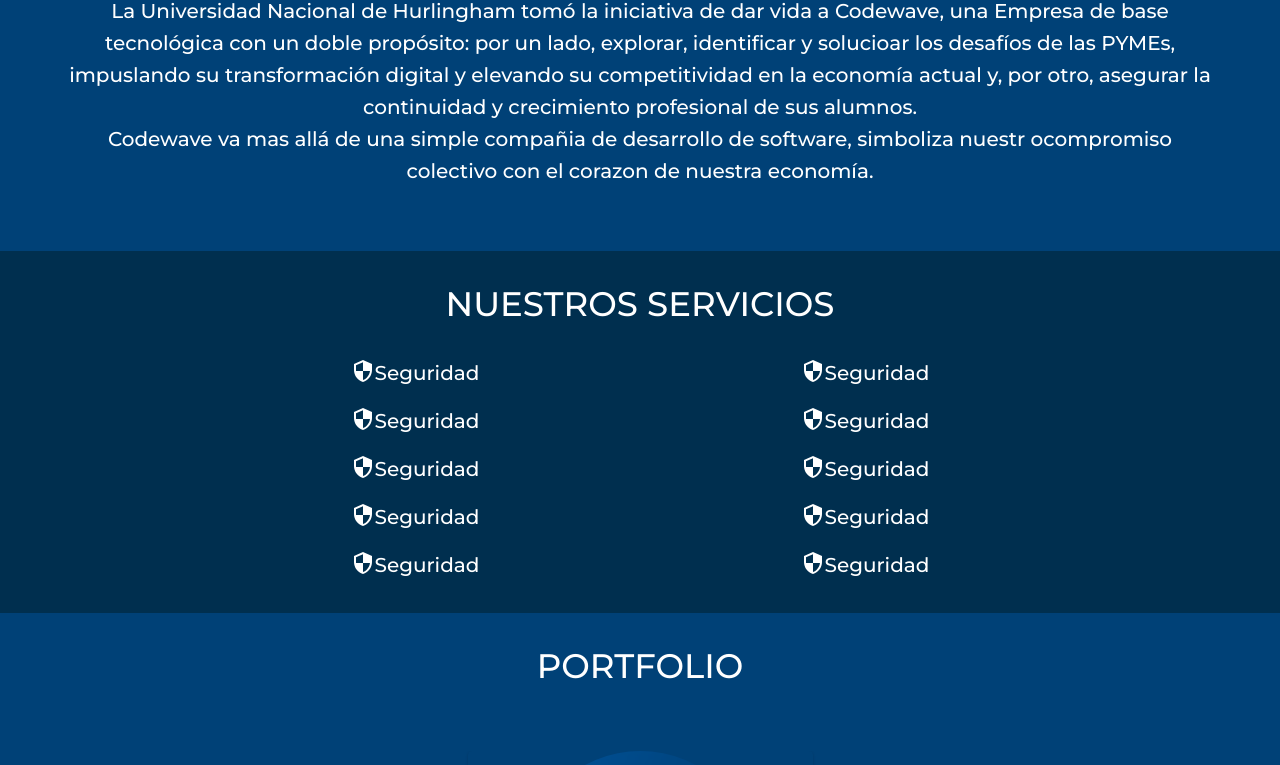
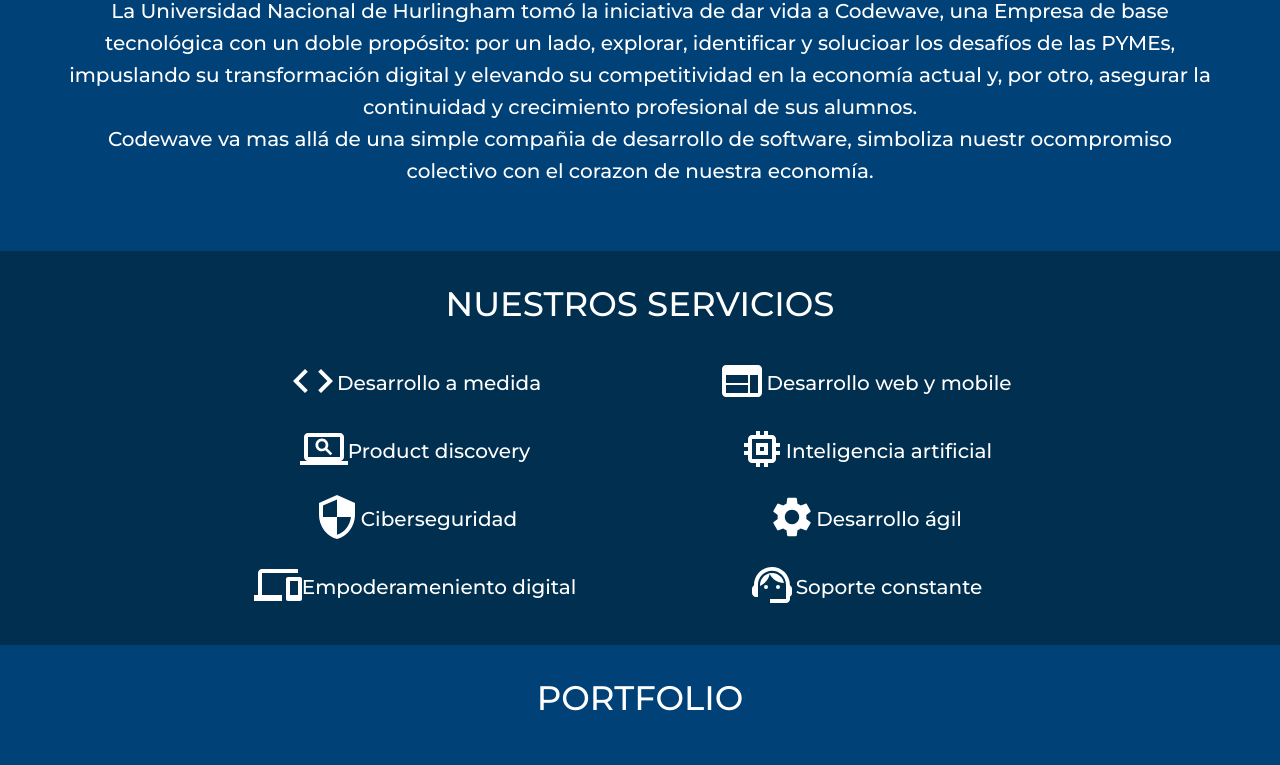
Before and after one commit to jyturrieta/codewave-www, a React (Create React App) app: page / in a window 1280 px wide. Shown: the part 529-1294 px from the top of the page. Built offline with nearby package versions, Linux system fonts and the light colour scheme.

Commit message:
agregados servicios

```diff
--- a/src/components/Servicios.jsx
+++ b/src/components/Servicios.jsx
@@ -1,6 +1,13 @@
 import React from "react";
 import { Box, Grid, Typography } from "@mui/material";
 import SecurityIcon from '@mui/icons-material/Security';
+import CodeIcon from '@mui/icons-material/Code';
+import WebIcon from '@mui/icons-material/Web';
+import SupportAgentIcon from '@mui/icons-material/SupportAgent';
+import SettingsIcon from '@mui/icons-material/Settings';
+import MemoryIcon from '@mui/icons-material/Memory';
+import DevicesIcon from '@mui/icons-material/Devices';
+import ScreenSearchDesktopIcon from '@mui/icons-material/ScreenSearchDesktop';
 
 
 const Servicios = () => {
@@ -18,11 +25,11 @@
                     <Grid item xs={12} sm={6} md={6}>
                         <Box display="flex" justifyContent="center" flexDirection="row" alignItems="center">
                             <Box>
-                                <SecurityIcon  color="white"/>
+                                <CodeIcon color="white" sx={{fontSize:"3rem"}}/>
                             </Box>
                             <Box>
                                 <Typography variant="h6" color="white.main">
-                                    Seguridad
+                                    Desarrollo a medida
                                 </Typography>
                             </Box>
                         </Box>
@@ -30,11 +37,11 @@
                     <Grid item xs={12} sm={6} md={6}>
                         <Box display="flex" justifyContent="center" flexDirection="row" alignItems="center">
                             <Box>
-                                <SecurityIcon  color="white"/>
+                                <WebIcon color="white" sx={{fontSize:"3rem"}}  />
                             </Box>
                             <Box>
                                 <Typography variant="h6" color="white.main">
-                                    Seguridad
+                                    Desarrollo web y mobile
                                 </Typography>
                             </Box>
 
@@ -43,11 +50,11 @@
                     <Grid item xs={12} sm={6} md={6}>
                         <Box display="flex" justifyContent="center" flexDirection="row" alignItems="center">
                             <Box>
-                                <SecurityIcon  color="white"/>
+                                <ScreenSearchDesktopIcon color="white" sx={{fontSize:"3rem"}} />
                             </Box>
                             <Box>
                                 <Typography variant="h6" color="white.main">
-                                    Seguridad
+                                    Product discovery
                                 </Typography>
                             </Box>
 
@@ -56,11 +63,11 @@
                     <Grid item xs={12} sm={6} md={6}>
                         <Box display="flex" justifyContent="center" flexDirection="row" alignItems="center">
                             <Box>
-                                <SecurityIcon  color="white"/>
+                                <MemoryIcon color="white" sx={{fontSize:"3rem"}} />
                             </Box>
                             <Box>
                                 <Typography variant="h6" color="white.main">
-                                    Seguridad
+                                    Inteligencia artificial
                                 </Typography>
                             </Box>
 
@@ -69,11 +76,11 @@
                     <Grid item xs={12} sm={6} md={6}>
                         <Box display="flex" justifyContent="center" flexDirection="row" alignItems="center">
                             <Box>
-                                <SecurityIcon  color="white"/>
+                                <SecurityIcon  color="white" sx={{fontSize:"3rem"}}/>
                             </Box>
                             <Box>
                                 <Typography variant="h6" color="white.main">
-                                    Seguridad
+                                    Ciberseguridad
                                 </Typography>
                             </Box>
 
@@ -82,11 +89,11 @@
                     <Grid item xs={12} sm={6} md={6}>
                         <Box display="flex" justifyContent="center" flexDirection="row" alignItems="center">
                             <Box>
-                                <SecurityIcon  color="white"/>
+                                <SettingsIcon color="white" sx={{fontSize:"3rem"}}/>
                             </Box>
                             <Box>
                                 <Typography variant="h6" color="white.main">
-                                    Seguridad
+                                    Desarrollo ágil
                                 </Typography>
                             </Box>
 
@@ -95,11 +102,11 @@
                     <Grid item xs={12} sm={6} md={6}>
                         <Box display="flex" justifyContent="center" flexDirection="row" alignItems="center">
                             <Box>
-                                <SecurityIcon  color="white"/>
+                                <DevicesIcon color="white" sx={{fontSize:"3rem"}} />
                             </Box>
                             <Box>
                                 <Typography variant="h6" color="white.main">
-                                    Seguridad
+                                    Empoderameniento digital
                                 </Typography>
                             </Box>
 
@@ -108,40 +115,17 @@
                     <Grid item xs={12} sm={6} md={6}>
                         <Box display="flex" justifyContent="center" flexDirection="row" alignItems="center">
                             <Box>
-                                <SecurityIcon  color="white"/>
+                                <SupportAgentIcon color="white" sx={{fontSize:"3rem"}}/>
                             </Box>
                             <Box>
                                 <Typography variant="h6" color="white.main">
-                                    Seguridad
+                                    Soporte constante
                                 </Typography>
                             </Box>
 
                         </Box>
                     </Grid>
-                    <Grid item xs={12} sm={6} md={6}>
-                        <Box display="flex" justifyContent="center" flexDirection="row" alignItems="center">
-                            <Box>
-                                <SecurityIcon  color="white"/>
-                            </Box>
-                            <Box>
-                                <Typography variant="h6" color="white.main">
-                                    Seguridad
-                                </Typography>
-                            </Box>
 
-                        </Box>
-                    </Grid><Grid item xs={12} sm={6} md={6}>
-                        <Box display="flex" justifyContent="center" flexDirection="row" alignItems="center">
-                            <Box>
-                                <SecurityIcon  color="white"/>
-                            </Box>
-                            <Box>
-                                <Typography variant="h6" color="white.main">
-                                    Seguridad
-                                </Typography>
-                            </Box>
-                        </Box>
-                    </Grid>
                 </Grid>
             </Box>
         </Box>
```
